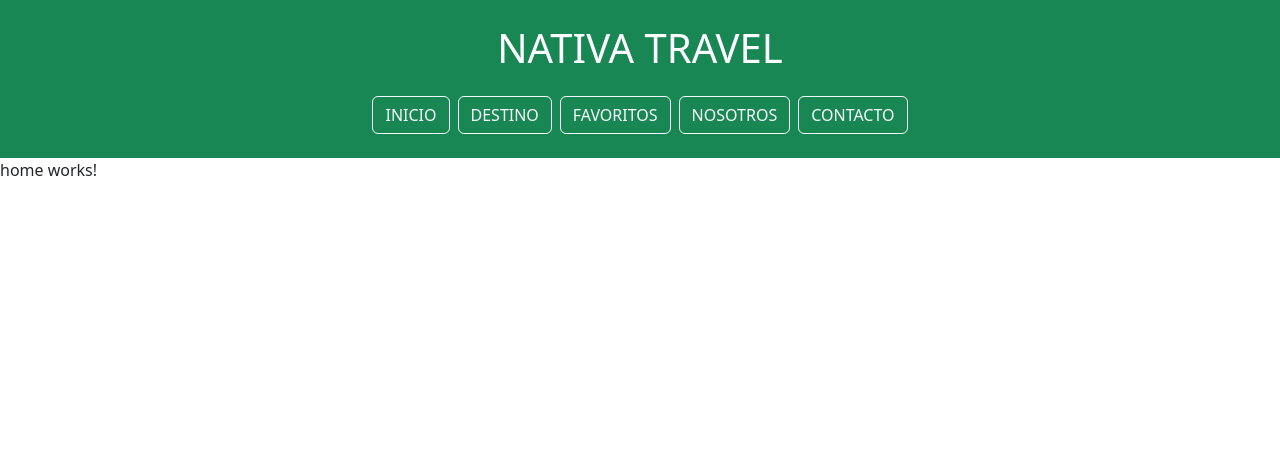
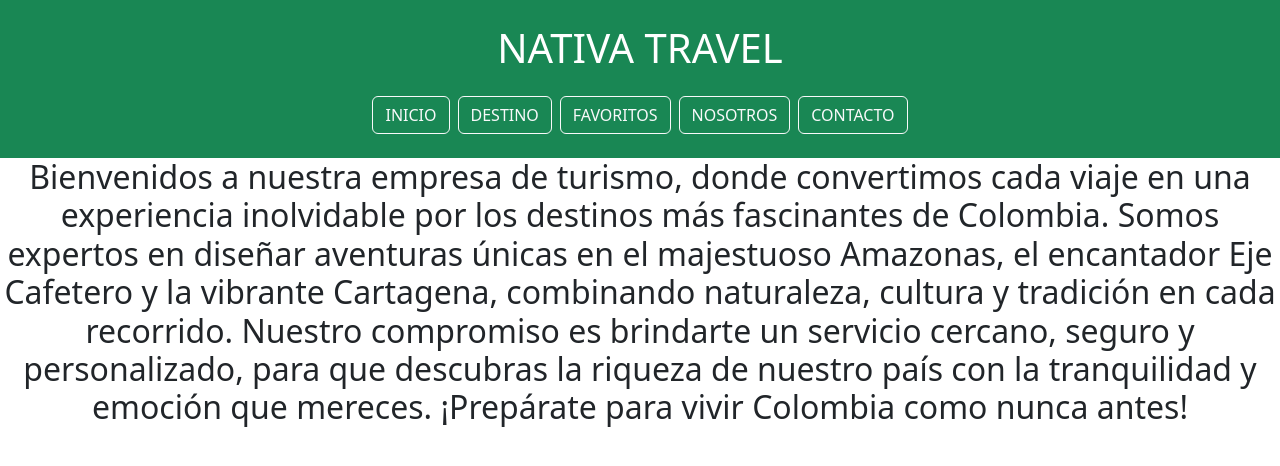
Before and after one commit to SantiagoT0611/turismo-frontend, an Angular app: page / in a window 1280 px wide. Shown: the top 466 px of the page. Built offline with nearby package versions, Linux system fonts and the light colour scheme.

Commit message:
se agrega mensaje de bienvenida

```diff
--- a/src/app/features/home/home.css
+++ b/src/app/features/home/home.css
@@ -0,0 +1,3 @@
+h2 {
+  text-align: center;
+}
--- a/src/app/features/home/home.html
+++ b/src/app/features/home/home.html
@@ -1 +1 @@
-<p>home works!</p>
+<h2>Bienvenidos a nuestra empresa de turismo, donde convertimos cada viaje en una experiencia inolvidable por los destinos más fascinantes de Colombia. Somos expertos en diseñar aventuras únicas en el majestuoso Amazonas, el encantador Eje Cafetero y la vibrante Cartagena, combinando naturaleza, cultura y tradición en cada recorrido. Nuestro compromiso es brindarte un servicio cercano, seguro y personalizado, para que descubras la riqueza de nuestro país con la tranquilidad y emoción que mereces. ¡Prepárate para vivir Colombia como nunca antes!</h2>
```
